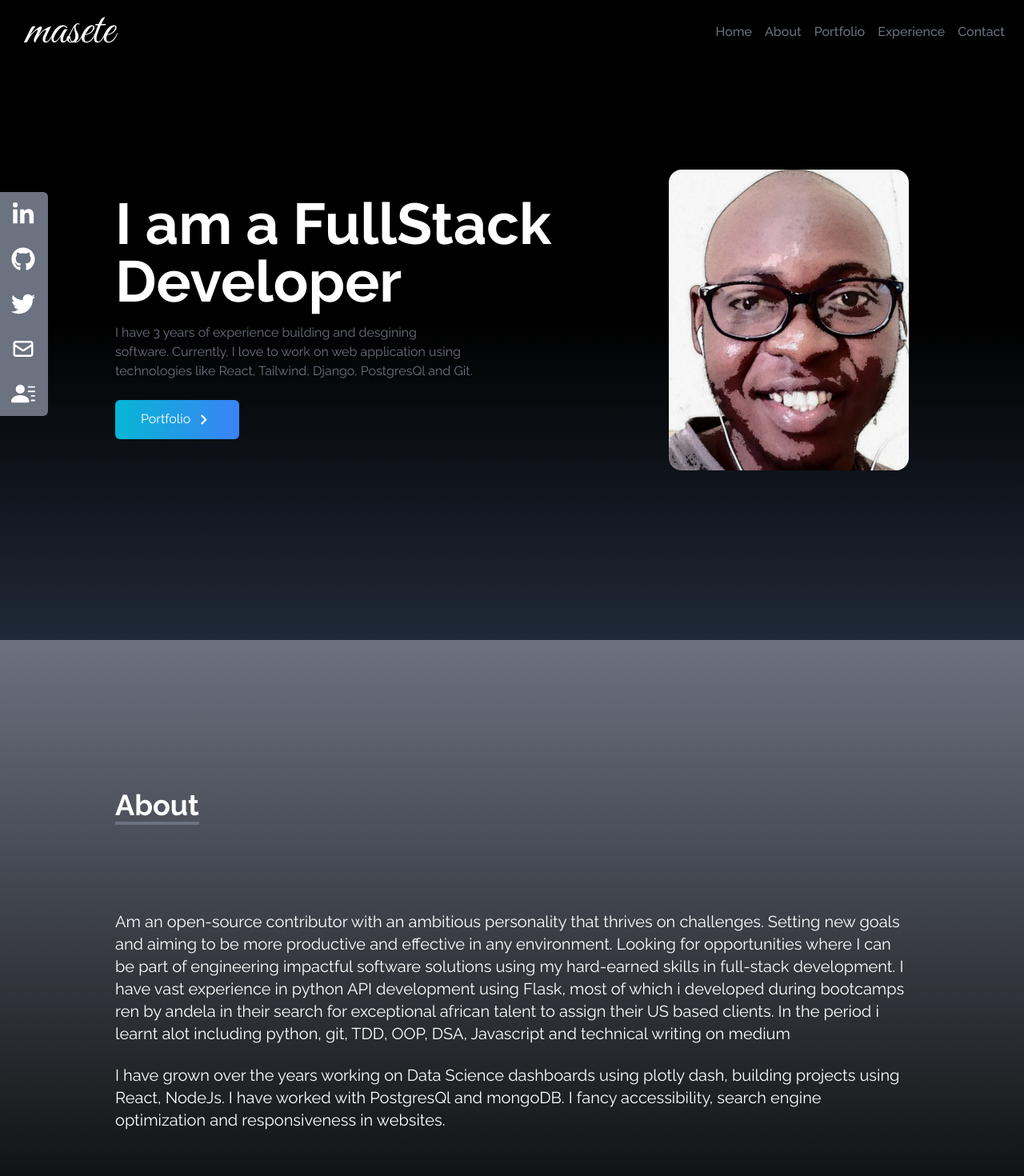
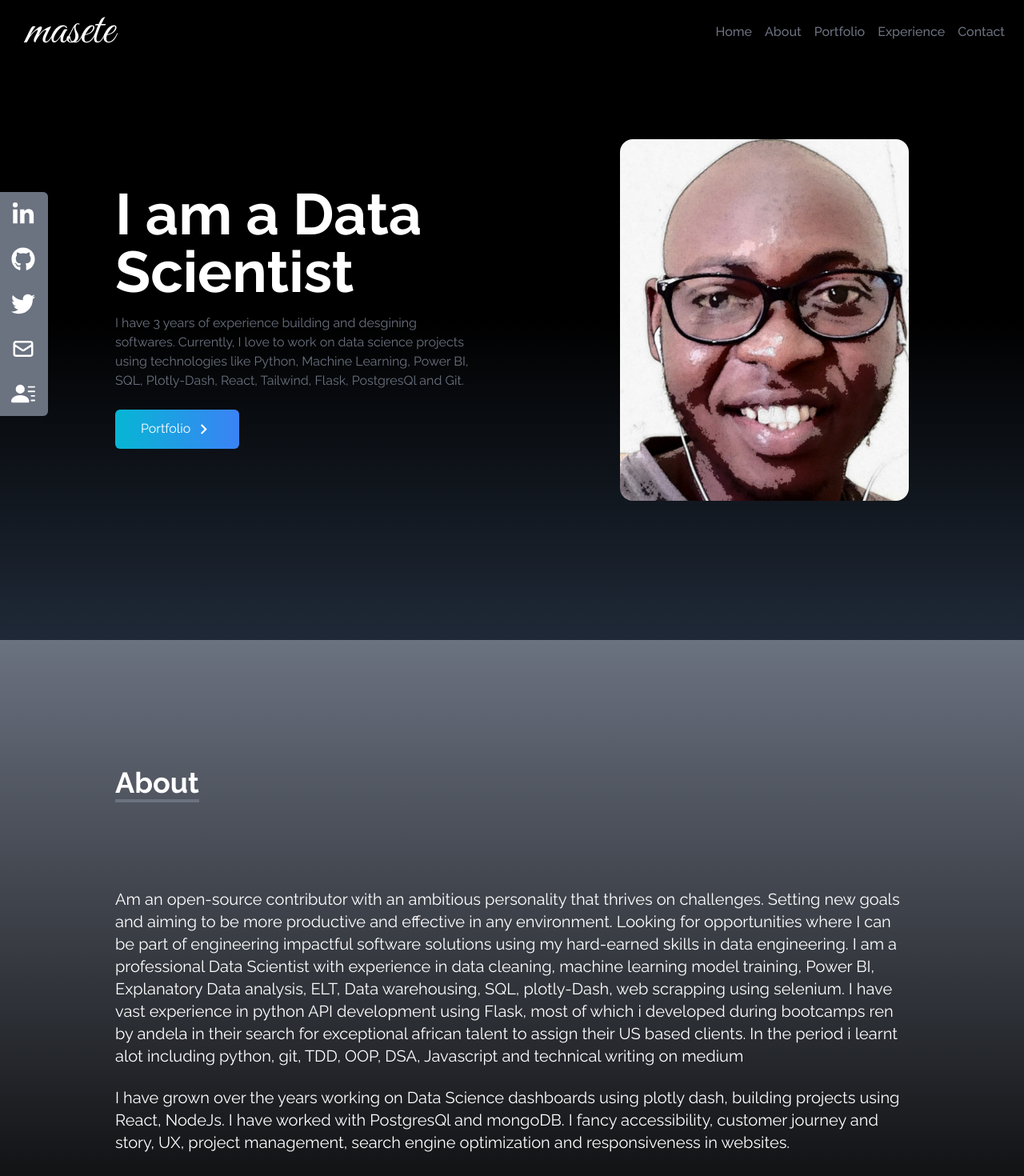
Before and after one commit to masete/turbo-goggles, a React (Create React App) app: page / in a window 1280 px wide. Shown: the top 1470 px of the page at 80% size. Built offline with nearby package versions, Linux system fonts and the light colour scheme.

Commit message:
Adding more experience

```diff
--- a/src/components/About.jsx
+++ b/src/components/About.jsx
@@ -13,7 +13,10 @@ const About = () => {
             Am an open-source contributor with an ambitious personality that thrives on challenges.
              Setting new goals and aiming to be more productive and effective in any environment.
              Looking for opportunities where I can be part of engineering impactful software solutions
-              using my hard-earned skills in full-stack development.
+              using my hard-earned skills in data engineering.
+
+              I am a professional Data Scientist with experience in data cleaning, machine learning model training,
+              Power BI, Explanatory Data analysis, ELT, Data warehousing, SQL, plotly-Dash, web scrapping using selenium.
 
               I have vast experience in python API development using Flask, most of which i developed during
               bootcamps ren by andela in their search for exceptional african talent to assign their US based
@@ -26,7 +29,7 @@ const About = () => {
                 I have grown over the years working on Data Science dashboards using plotly dash,
                 building projects using React, NodeJs. I have worked with PostgresQl and mongoDB.
 
-               I fancy accessibility, search engine optimization and responsiveness in websites.
+               I fancy accessibility, customer journey and story, UX, project management, search engine optimization and responsiveness in websites.
             </p>
         </div>
     </div>
--- a/src/components/Home.jsx
+++ b/src/components/Home.jsx
@@ -13,13 +13,13 @@ const Home = () => {
         <div className='flex flex-col justify-center h-full'>
 
           <h2 className='text-4xl sm:text-7xl font-bold text-white'>
-              I am a FullStack Developer
+              I am a Data Scientist
           </h2>
 
           <p className='text-gray-500 py-4 max-w-md'>
-          I have 3 years of experience building and desgining software.
-            Currently, I love to work on web application using technologies like
-            React, Tailwind, Django, PostgresQl and Git.
+          I have 3 years of experience building and desgining softwares.
+            Currently, I love to work on data science projects using technologies like
+            Python, Machine Learning, Power BI, SQL, Plotly-Dash, React, Tailwind, Flask, PostgresQl and Git.
           </p>
 
           <div>
```
